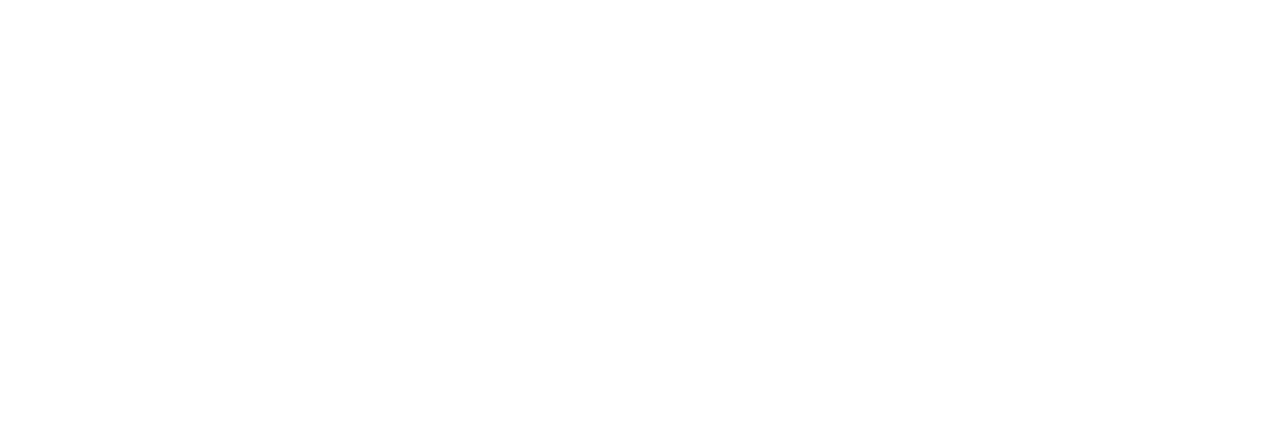
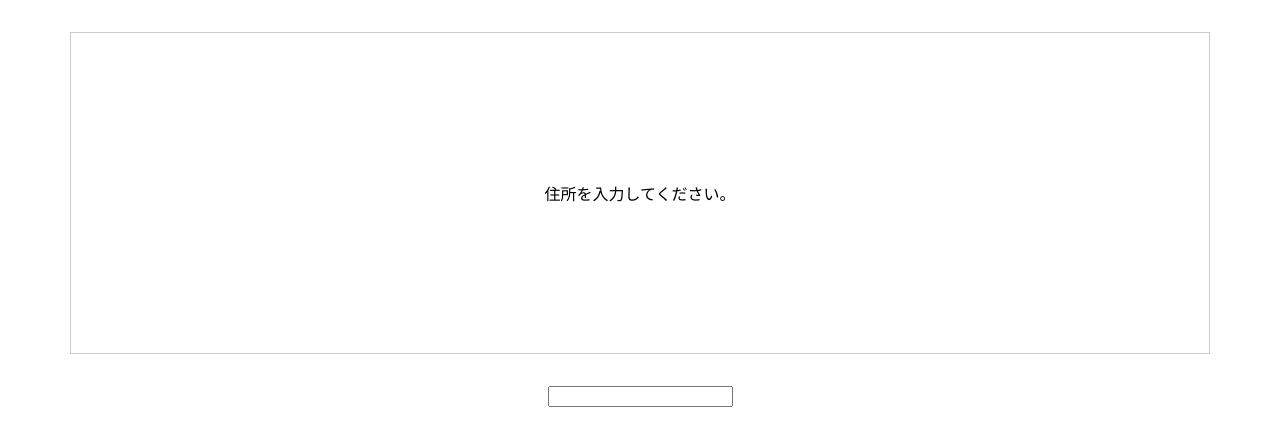
Before and after one commit to tktk7l9/typescript-map, a website built with webpack: page index.html in a window 1280 px wide. Built offline with nearby package versions, Linux system fonts and the light colour scheme.

Commit message:
プロジェクトの設定

```diff
--- /dev/null
+++ b/app.css
@@ -0,0 +1,19 @@
+html {
+  font-family: sans-serif;
+}
+
+#map {
+  width: 90%;
+  height: 20rem;
+  border: 1px solid #ccc;
+  margin: 2rem auto;
+  display: flex;
+  justify-content: center;
+  align-items: center;
+  text-align: center;
+}
+
+form {
+  text-align: center;
+  margin: 2rem auto;
+}
--- a/index.html
+++ b/index.html
@@ -6,6 +6,14 @@
     <meta http-equiv="X-UA-Compatible" content="ie=edge" />
     <title>TypeScriptを理解する</title>
     <script src="dist/bundle.js" defer></script>
+    <link rel="stylesheet" href="app.css" />
   </head>
-  <body></body>
+  <body>
+    <div id="map">
+      <p>住所を入力してください。</p>
+    </div>
+    <form>
+      <input type="text" id="address" />
+    </form>
+  </body>
 </html>
```
Also changed, not shown: 1 other file.
